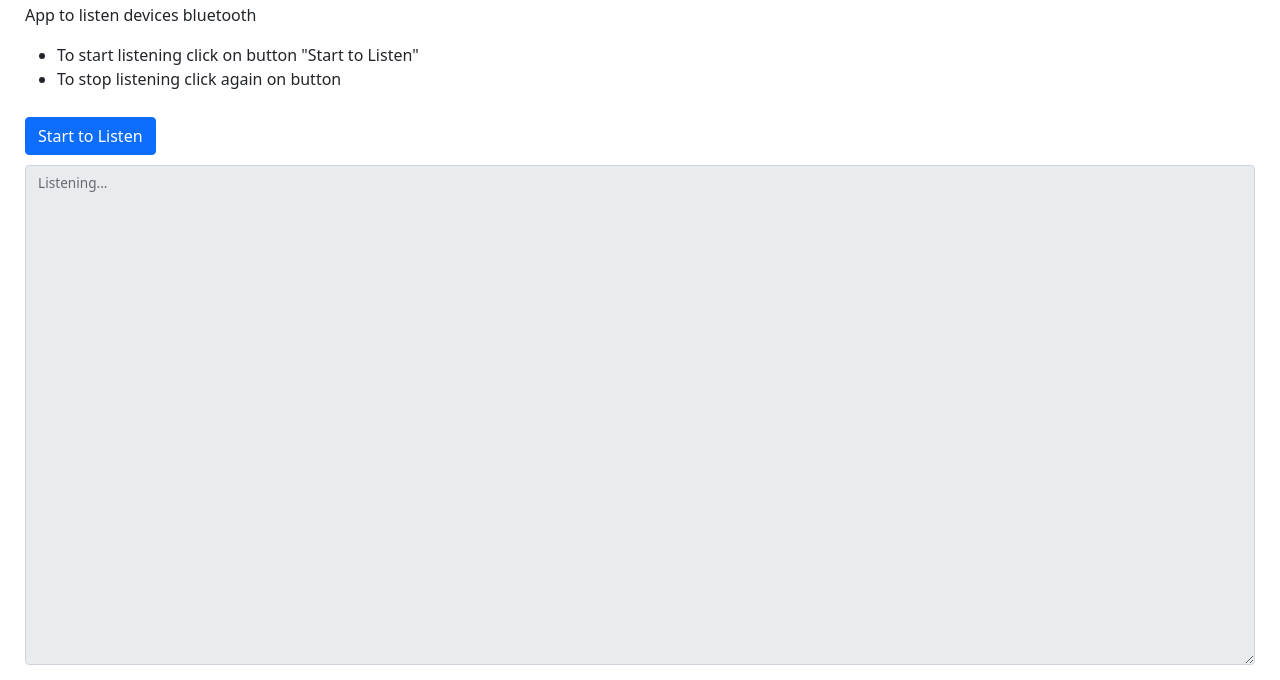
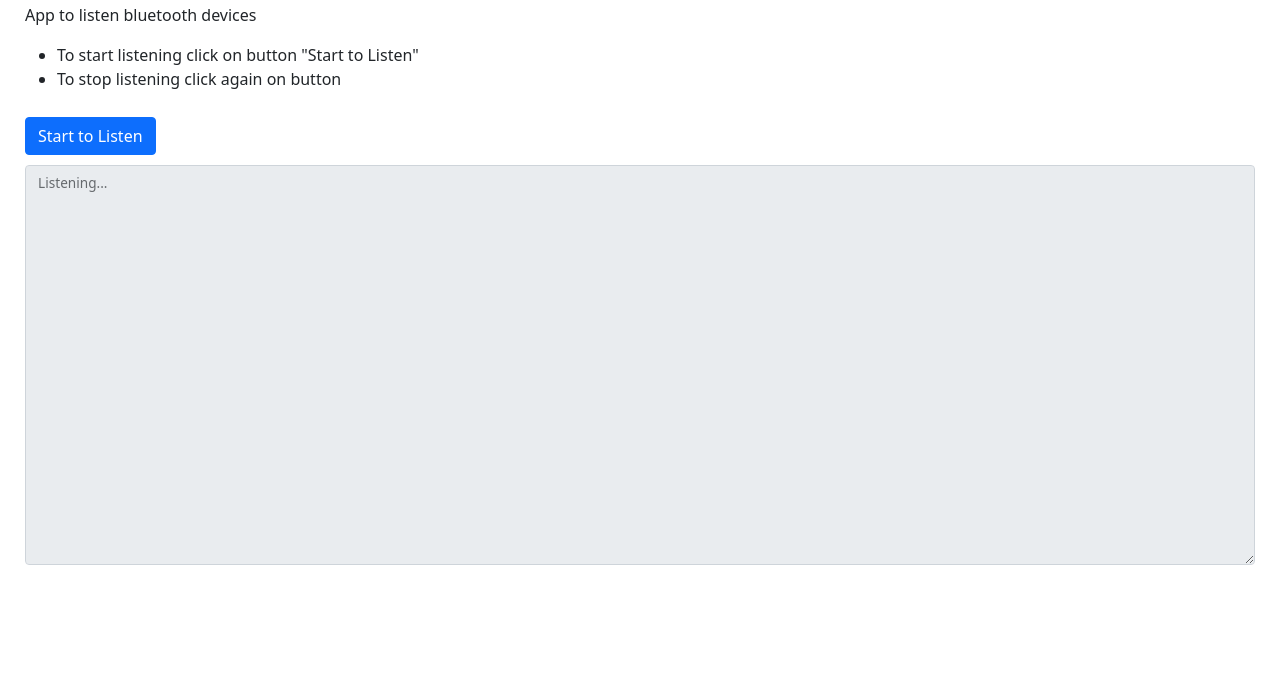
Before and after one commit to A2O-Dev/pwa-app, a plain HTML site: page index.html in a window 1280 px wide. Shown: the part 124-804 px from the top of the page. Drawn offline with nearby package versions, Linux system fonts and the light colour scheme.

Commit message:
Improve html

```diff
--- a/index.html
+++ b/index.html
@@ -54,7 +54,7 @@
 
 <main>
   <h1>My Pwa App</h1>
-  <p>App to listen devices bluetooth</p>
+  <p>App to listen bluetooth devices</p>
   <ul>
     <li>To start listening click on button "Start to Listen"</li>
     <li>To stop listening click again on button</li>
@@ -70,7 +70,7 @@
     <textarea
       id="textarea"
       class="form-control"
-      style="height: 500px;"
+      style="height: 400px;"
       readonly
     ></textarea>
     <label for="textarea">Listening...</label>
```
